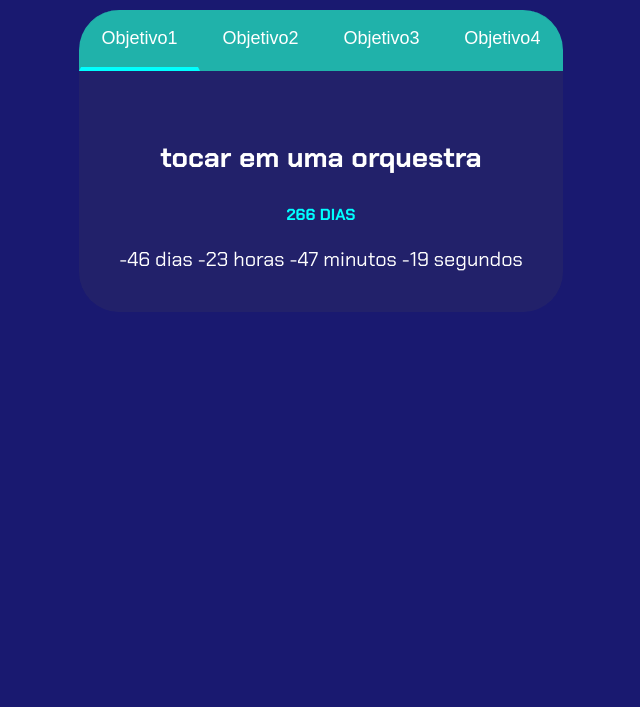
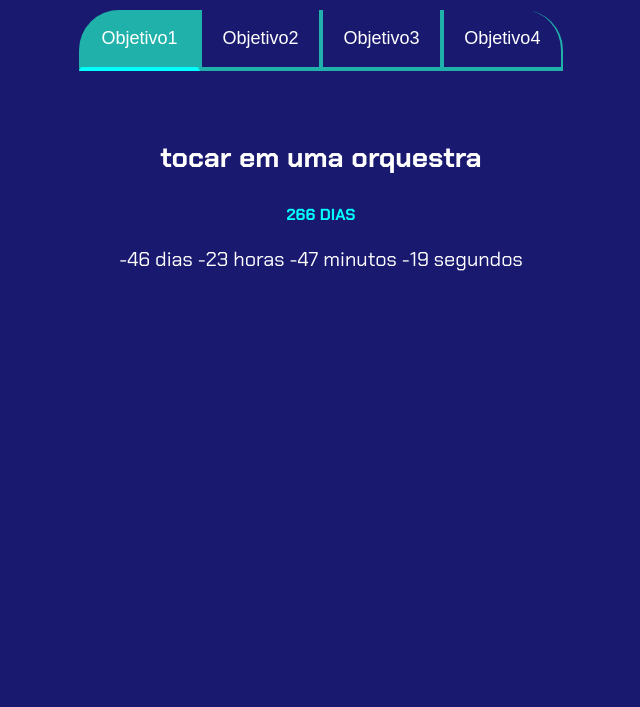
Before and after one commit to miusicos/projeto_de_vida, a plain HTML site: page index.html in a window 1280 px wide. Shown: the part 93-800 px from the top of the page, without its empty margins (319-959 px from the left). Drawn offline with Linux system fonts and the light colour scheme.

Commit message:
Update style.css

```diff
--- a/style.css
+++ b/style.css
@@ -6,8 +6,8 @@
     --verde: #00FFFF;
     --branco: #FFFFFF;
     --botao-ativo: #20B2AA;
-    --botao-inativo: #20B2AA;
-    --texto-fundo: rgba(58, 55, 94, 0.3);
+    --botao-inativo: #48D1CC
+    --texto-fundo: #008080
 }
 
 
```
